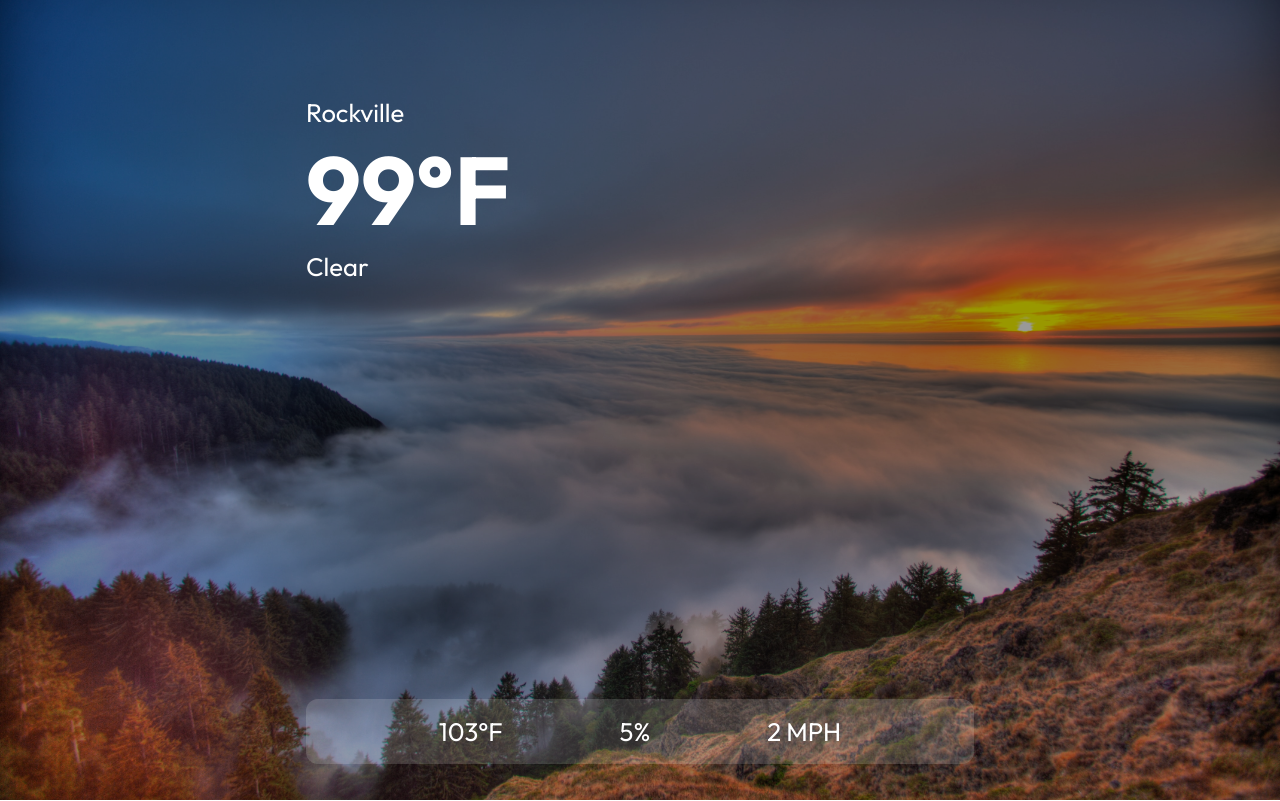
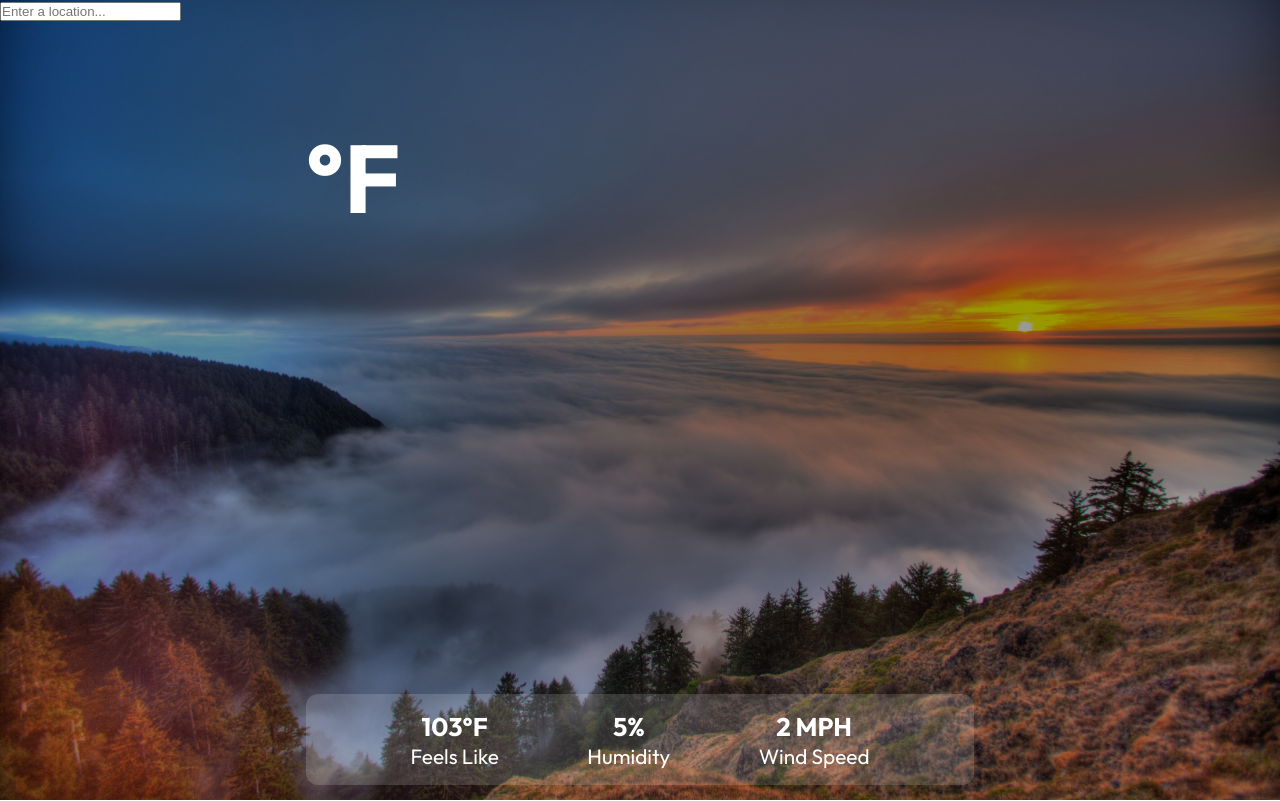
Before and after one commit to cmdcjones/weather-app, a React (Vite) app: page / in a window 1280 px wide. Built offline with nearby package versions, Linux system fonts and the light colour scheme.

Commit message:
refactor KEY, URL; implement fetch

```diff
--- a/src/App.jsx
+++ b/src/App.jsx
@@ -1,34 +1,72 @@
 import { useState } from 'react';
 
 function App() {
-const API = {
-    key: "87c67ec091fba53a311efe1fff2ebdfb",
-    baseUrl: "http://api.openweathermap.org/data/2.5/"
+const KEY = "58ec2497078a2bd00ef372b92ecbe4d0";
+
+const [data, setData] = useState({});
+const [location, setLocation] = useState('');
+
+const URL = 'https://api.openweathermap.org/data/2.5/weather?q='
+            + location + '&appid=' + KEY + '&units=imperial';
+
+const getLocationData = (event) => {
+    if (event.key === "Enter") {
+        try {
+            fetch(URL)
+            .then((response) => response.json())
+            .then((data) => {
+                console.log(data);
+                setData({
+                    location: data.name,
+                    temperature: data.main.temp.toFixed(0),
+                    description: data.weather[0].description,
+                    feelsLike: data.main.feels_like,
+                    humidity: data.main.humidity,
+                    windSpeed: data.wind.speed,
+                });
+            });
+            setLocation('');
+        } catch (error) {
+            console.log(error)
+        }
+    }
 };
 
   return (
       <div className="app">
+        <div className="get-location">
+          <input
+            value={location}
+            onChange={event => setLocation(event.target.value)}
+            onKeyPress={getLocationData}
+            placeholder="Enter a location..."
+            type="text"
+          />
+        </div>
         <div className="app-container">
           <div className="top">
             <div className="location">
-              <p>Rockville</p>
+              <p>{data.location}</p>
             </div>
             <div className="temperature">
-              <h1>99&deg;F</h1>
+              <h1>{data.temperature}&deg;F</h1>
             </div>
             <div className="description">
-              <p>Clear</p>
+              <p>{data.description}</p>
             </div>
          </div>
          <div className="bottom">
            <div className="feels-like">
-             <p>103&deg;F</p>
+             <p className="bold">103&deg;F</p>
+             <p className="small">Feels Like</p>
            </div>
            <div className="humidity">
-             <p>5%</p>
+             <p className="bold">5%</p>
+             <p className="small">Humidity</p>
            </div>
            <div className="wind-speed">
-             <p>2 MPH</p>
+             <p className="bold">2 MPH</p>
+             <p className="small">Wind Speed</p>
            </div>
         </div>
       </div>
```
